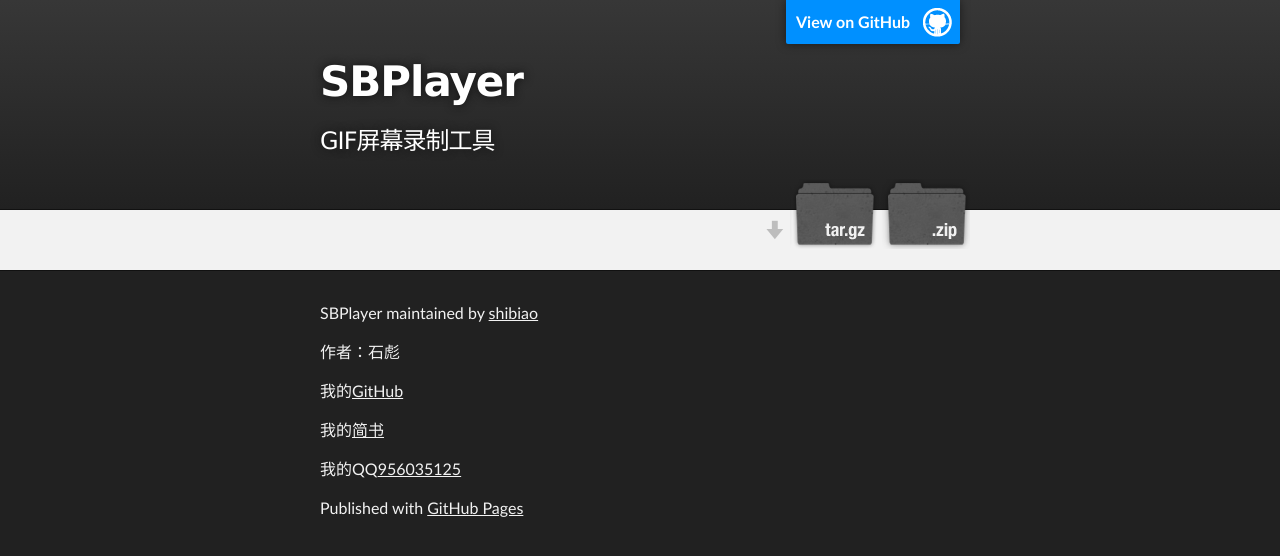
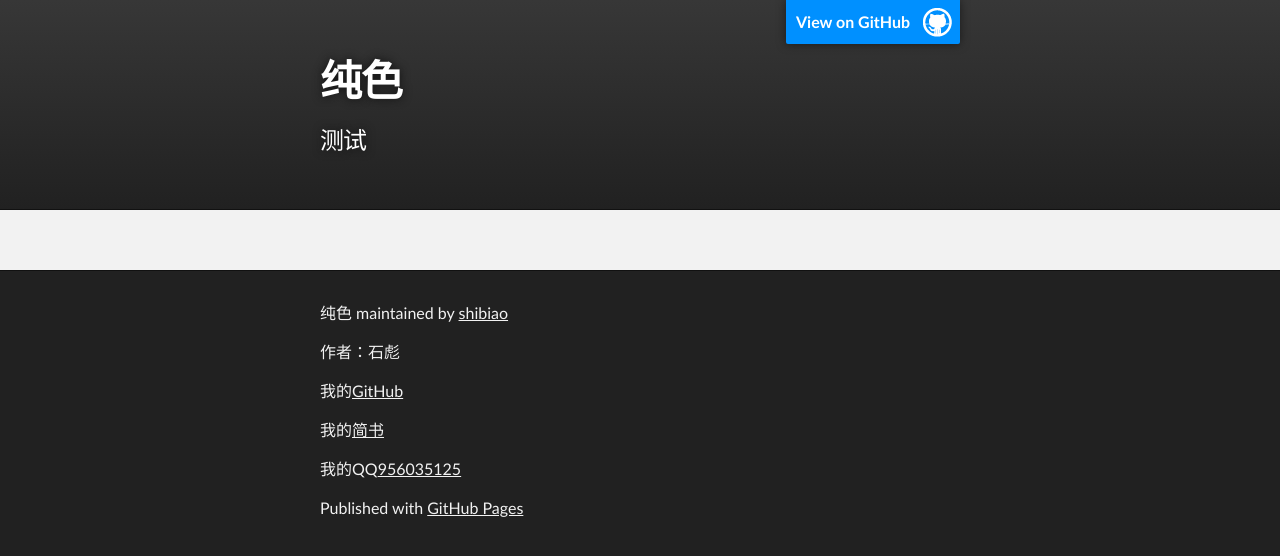
Before and after one commit to shibiao/sbplayer.github.io, a Jekyll site: the page built from index.md, in a window 1280 px wide. Shown: the top 556 px of the page. Built offline with Jekyll 4.4.1, drawn with Linux system fonts in a browser that asks for light colours; our own code applies the rules of GitHub Pages for plain Markdown files.

Commit message:
Update _config.yml

```diff
--- a/_config.yml
+++ b/_config.yml
@@ -1,5 +1,5 @@
-title: SBPlayer
-description: GIF屏幕录制工具
-show_downloads: true
+title: 纯色
+description: 测试
+show_downloads: false
 google_analytics:
 theme: jekyll-theme-slate
```
